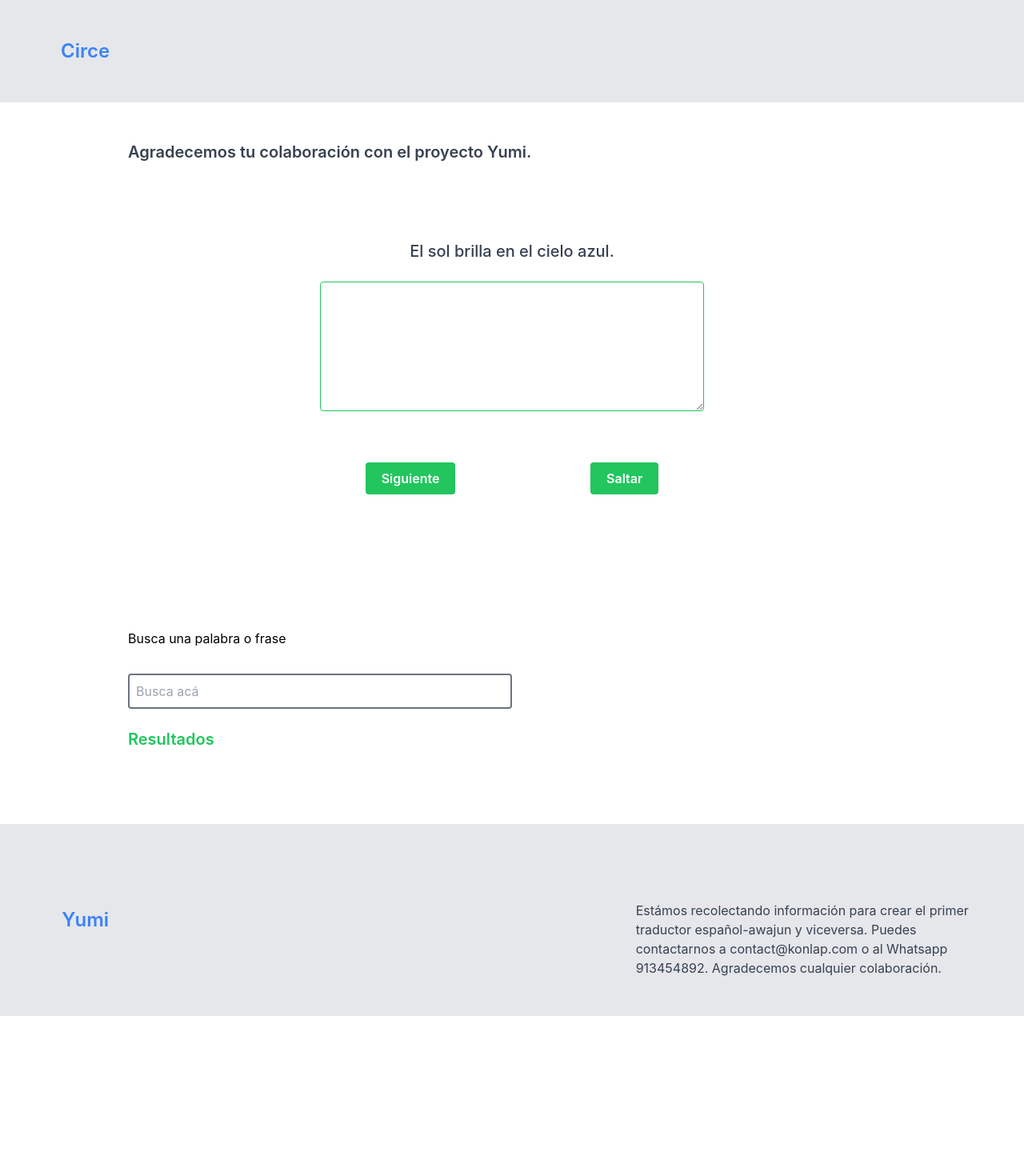
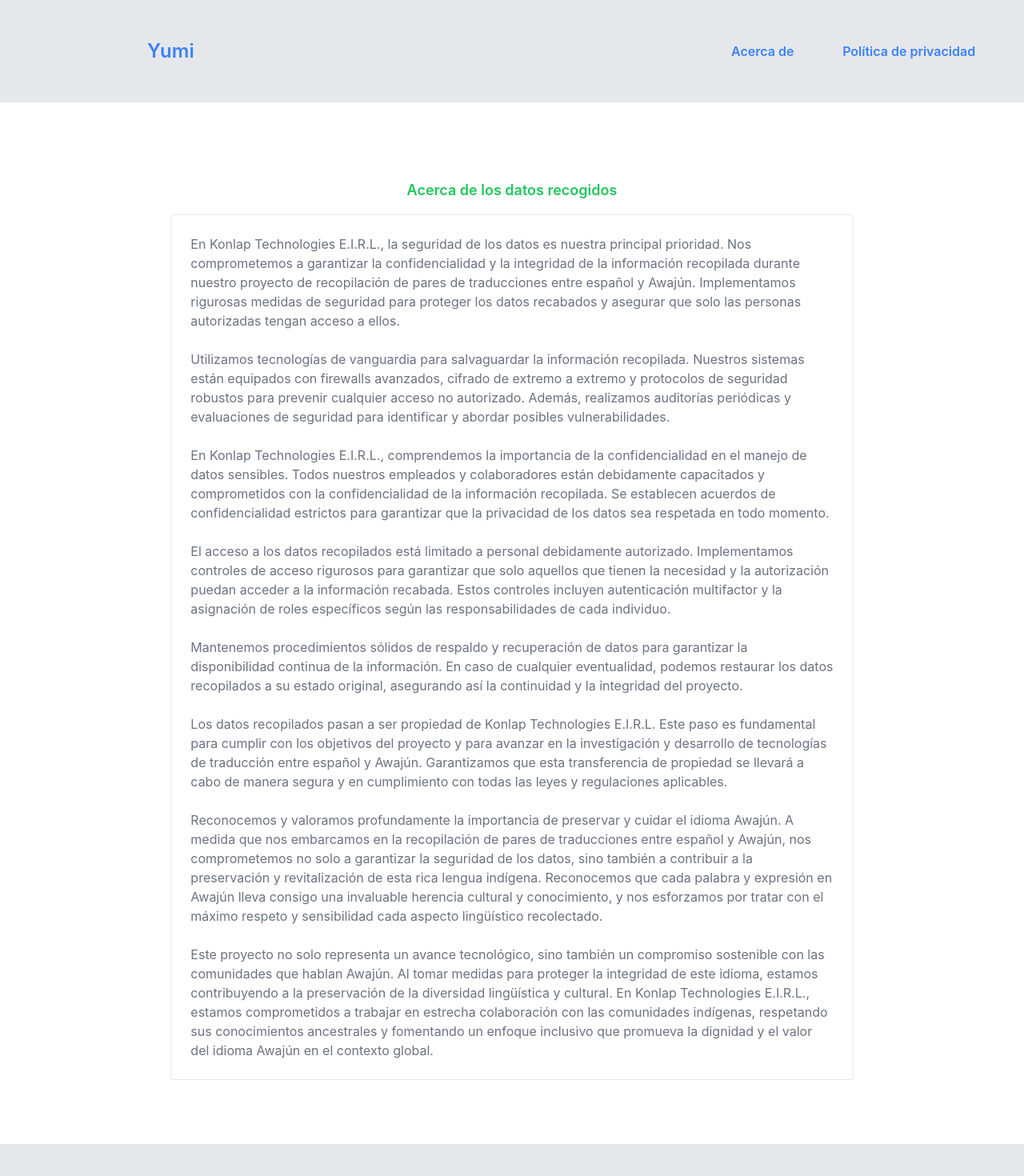
Before and after one commit to hectordiazgomez/circe, a React (Create React App) app: page /policy in a window 1280 px wide. Shown: the top 1470 px of the page at 80% size. Before the commit the page ends 1270 px from the top, so only its background shows below. Built offline with nearby package versions, Linux system fonts and the light colour scheme.

Commit message:
privacy policy

```diff
--- a/package.json
+++ b/package.json
@@ -9,6 +9,7 @@
     "firebase": "^10.7.1",
     "react": "^18.2.0",
     "react-dom": "^18.2.0",
+    "react-router-dom": "^6.21.1",
     "react-scripts": "5.0.1",
     "web-vitals": "^2.1.4"
   },
--- a/src/App.js
+++ b/src/App.js
@@ -2,6 +2,8 @@ import React, {useState, useEffect} from "react"
 import Home from "./components/home";
 import Footer from "./components/footer";
 import Header from "./components/header";
+import Policy from "./components/policy";
+import { BrowserRouter, Routes, Route } from "react-router-dom";
 
 function App() {
 
@@ -10,11 +12,14 @@ useEffect(() => {
 })
 
   return (
-    <>
+    <BrowserRouter>
       <Header />
-      <Home />
+      <Routes>
+        <Route path="/" element={<Home/>} />
+        <Route path="/policy" element={<Policy />} />
+      </Routes>
       <Footer />
-    </>
+    </BrowserRouter>
   );
 }
 
--- a/src/components/footer.js
+++ b/src/components/footer.js
@@ -1,4 +1,5 @@
 import React, { useState, useEffect } from "react"
+import { Link } from "react-router-dom";
 
 const Footer = () => {
     return (
@@ -7,10 +8,11 @@ const Footer = () => {
                 <div className="sm:w-1/6 w-full items-center flex justify-center py-12">
                     <p className="text-2xl text-blue-500 font-semibold">Yumi</p>
                 </div>
-                <div className="w-full pt-12 sm:w-5/6 grid grid-cols-1 sm:grid-cols-2">
+                <div className="w-full pt-6 sm:w-5/6 grid grid-cols-1 sm:grid-cols-2">
                     <div></div>
-                    <div className="flex items-center py-6 sm:py-12 px-4 sm:px-12">
-                        <p className="text-gray-700 cursor-pointer">Estámos recolectando información para crear el primer traductor español-awajun y viceversa. Puedes contactarnos a contact@konlap.com o al Whatsapp 913454892. Agradecemos cualquier colaboración.</p>
+                    <div className="flex justify-evenly items-center pb-20 sm:py-12 px-4 sm:px-12">
+                        <a href="https://www.facebook.com/konlap" target="_blank" className="text-blue-500 cursor-pointer font-semibold">Acerca de</a>
+                        <Link to="/policy" className="text-blue-500 cursor-pointer font-semibold">Política de privacidad</Link>
                     </div>
                 </div>
             </div>
--- a/src/components/header.js
+++ b/src/components/header.js
@@ -1,12 +1,20 @@
 import React, { useState, useEffect } from "react"
+import { Link } from "react-router-dom";
 
 const Header = () => {
     return (
         <>
             <div className="flex bg-gray-200">
-        <div className="w-full sm:w-1/6 flex justify-center py-12">
-            <p className="text-2xl text-blue-500 font-semibold">Circe</p>
+        <div className="w-full sm:w-1/3 flex justify-center py-12">
+            <Link to="/" className="text-2xl cursor-pointer text-blue-500 font-semibold">Yumi</Link>
         </div>
+        <div className="hidden sm:flex w-1/3">
+
+        </div>
+                <div className="w-1/3 hidden sm:flex items-center justify-evenly">
+                    <a href="https://www.facebook.com/konlap" target="_blank" className="text-blue-500 cursor-pointer font-semibold">Acerca de</a>
+                    <Link to="/policy" className="text-blue-500 cursor-pointer font-semibold">Política de privacidad</Link>
+                </div>
             </div>
         </>
     )
--- /dev/null
+++ b/src/components/policy.js
@@ -0,0 +1,32 @@
+import React, { useState, useEffect } from "react"
+
+const Policy = () => {
+    return(
+        <>
+            <div className="flex mt-24 justify-center">
+            <p className="text-green-500 pb-4 text-lg font-semibold">Acerca de los datos recogidos</p>
+            </div>
+            <div className="flex justify-center">
+               <div className="w-5/6 sm:w-2/3 p-6 rounded border border-gray-200 shadow-3xl mb-20">
+                    <p className="text-gray-500">En Konlap Technologies E.I.R.L., la seguridad de los datos es nuestra principal prioridad. Nos comprometemos a garantizar la confidencialidad y la integridad de la información recopilada durante nuestro proyecto de recopilación de pares de traducciones entre español y Awajún. Implementamos rigurosas medidas de seguridad para proteger los datos recabados y asegurar que solo las personas autorizadas tengan acceso a ellos. <br /><br />
+                        Utilizamos tecnologías de vanguardia para salvaguardar la información recopilada. Nuestros sistemas están equipados con firewalls avanzados, cifrado de extremo a extremo y protocolos de seguridad robustos para prevenir cualquier acceso no autorizado. Además, realizamos auditorías periódicas y evaluaciones de seguridad para identificar y abordar posibles vulnerabilidades.
+                        <br /><br />
+                        En Konlap Technologies E.I.R.L., comprendemos la importancia de la confidencialidad en el manejo de datos sensibles. Todos nuestros empleados y colaboradores están debidamente capacitados y comprometidos con la confidencialidad de la información recopilada. Se establecen acuerdos de confidencialidad estrictos para garantizar que la privacidad de los datos sea respetada en todo momento.
+                        <br /><br />
+                        El acceso a los datos recopilados está limitado a personal debidamente autorizado. Implementamos controles de acceso rigurosos para garantizar que solo aquellos que tienen la necesidad y la autorización puedan acceder a la información recabada. Estos controles incluyen autenticación multifactor y la asignación de roles específicos según las responsabilidades de cada individuo.
+                        <br /><br />
+                        Mantenemos procedimientos sólidos de respaldo y recuperación de datos para garantizar la disponibilidad continua de la información. En caso de cualquier eventualidad, podemos restaurar los datos recopilados a su estado original, asegurando así la continuidad y la integridad del proyecto.
+                        <br /><br />
+                        Los datos recopilados pasan a ser propiedad de Konlap Technologies E.I.R.L. Este paso es fundamental para cumplir con los objetivos del proyecto y para avanzar en la investigación y desarrollo de tecnologías de traducción entre español y Awajún. Garantizamos que esta transferencia de propiedad se llevará a cabo de manera segura y en cumplimiento con todas las leyes y regulaciones aplicables.
+                        <br /><br />
+                        Reconocemos y valoramos profundamente la importancia de preservar y cuidar el idioma Awajún. A medida que nos embarcamos en la recopilación de pares de traducciones entre español y Awajún, nos comprometemos no solo a garantizar la seguridad de los datos, sino también a contribuir a la preservación y revitalización de esta rica lengua indígena. Reconocemos que cada palabra y expresión en Awajún lleva consigo una invaluable herencia cultural y conocimiento, y nos esforzamos por tratar con el máximo respeto y sensibilidad cada aspecto lingüístico recolectado.
+                        <br /><br />
+                        Este proyecto no solo representa un avance tecnológico, sino también un compromiso sostenible con las comunidades que hablan Awajún. Al tomar medidas para proteger la integridad de este idioma, estamos contribuyendo a la preservación de la diversidad lingüística y cultural. En Konlap Technologies E.I.R.L., estamos comprometidos a trabajar en estrecha colaboración con las comunidades indígenas, respetando sus conocimientos ancestrales y fomentando un enfoque inclusivo que promueva la dignidad y el valor del idioma Awajún en el contexto global.
+                    </p>
+               </div>
+            </div>
+        </>
+    )
+}
+
+export default Policy;
```
Also changed, not shown: 1 other file (tests, documents, lock files or other folders).
